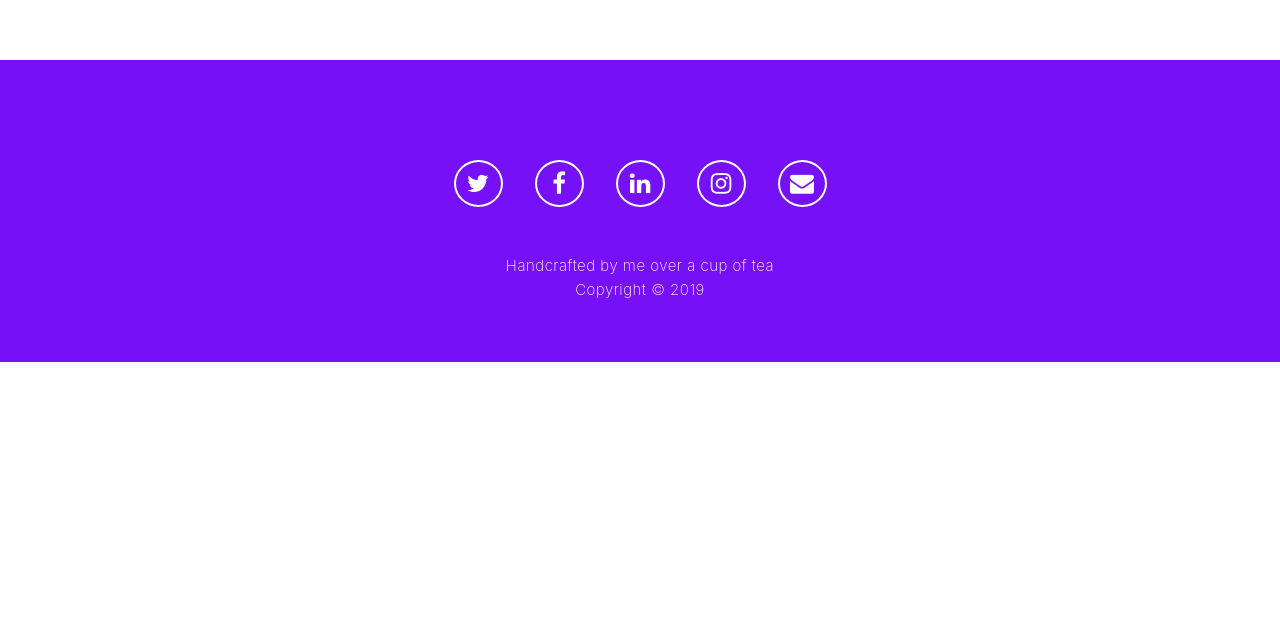
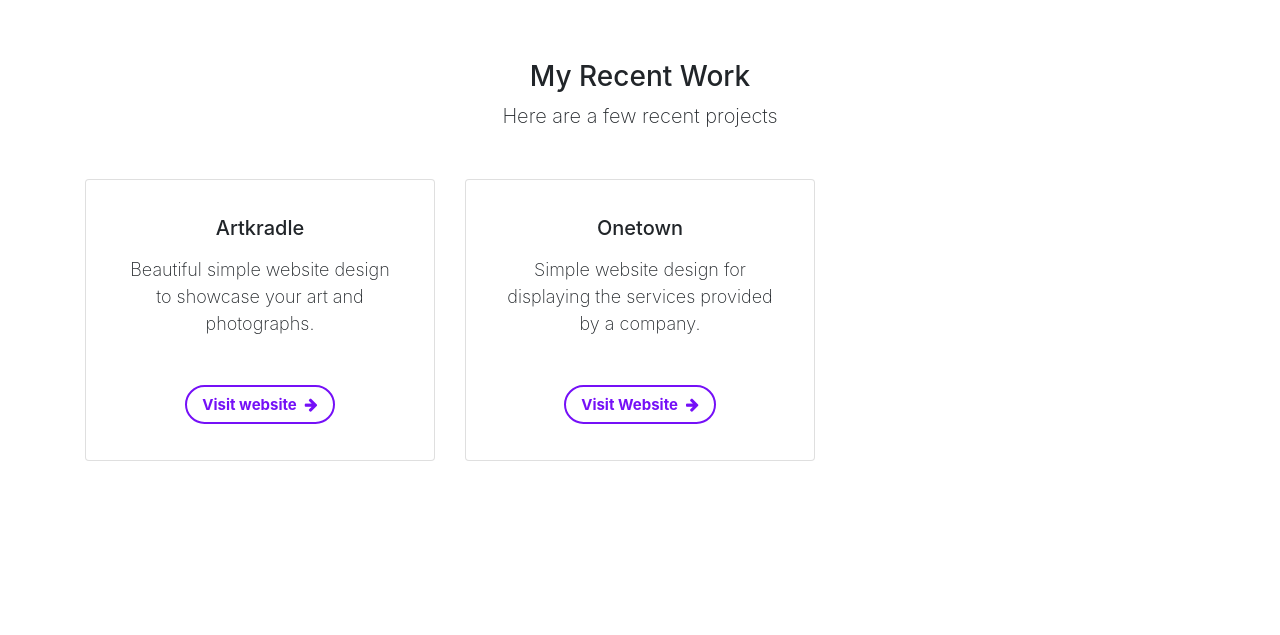
Before and after one commit to ranjanhardik/github-io-profile, a React app: page / in a window 1280 px wide. Shown: the part 1705-2340 px from the top of the page. Before the commit the page ends 2067 px from the top, so only its background shows below. Built offline with nearby package versions, Linux system fonts and the light colour scheme; a web font is replaced by a local one.

Commit message:
Added recent work section (#7)

```diff
--- a/src/App.js
+++ b/src/App.js
@@ -6,6 +6,7 @@ import Timeline from "./components/Timeline";
 import Footer from "./components/Footer";
 import AboutMe from "./components/AboutMe";
 import Expertise from "./components/Expertise";
+import RecentWork from "./components/RecentWork";
 
 function App() {
   return (
@@ -15,6 +16,7 @@ function App() {
       <Introduction />
       <AboutMe />
       <Expertise />
+      <RecentWork />
       {/* <Timeline /> */}
       <Footer />
     </div>
--- a/src/assets/stylesheets/_common.scss
+++ b/src/assets/stylesheets/_common.scss
@@ -3,4 +3,18 @@
 }
 a {
   font-size: $font-size-large;
+  color: $color-base;
+  &:hover {
+    color: $color-base;
+  }
 }
+
+.badge-pill-outline {
+  border: 2px solid $color-base;
+  display: inline-block;
+  padding: 10px 15px;
+  &:hover {
+    background-color: $color-base;
+    color: $color-white;
+  }
+}
--- a/src/assets/stylesheets/components/_expertise.scss
+++ b/src/assets/stylesheets/components/_expertise.scss
@@ -1,5 +1,5 @@
 .expertise {
-  padding-bottom: 200px;
+  padding-bottom: 100px;
   .expertise-content {
     font-size: 20px;
     font-weight: 200;
--- /dev/null
+++ b/src/assets/stylesheets/components/_recent.scss
@@ -0,0 +1,16 @@
+.recent-work {
+  padding-top: 100px;
+  padding-bottom: 200px;
+  .recent-work-content {
+    font-size: 20px;
+    font-weight: 200;
+    .card {
+      .card-body {
+        padding: 2.25rem;
+      }
+      .card-text {
+        font-size: 18px;
+      }
+    }
+  }
+}
--- a/src/assets/stylesheets/components/main.scss
+++ b/src/assets/stylesheets/components/main.scss
@@ -3,4 +3,5 @@
 @import "./about.scss";
 @import "./timeline.scss";
 @import "./expertise.scss";
+@import "./recent.scss";
 @import "./footer.scss";
--- a/src/components/AboutMe.js
+++ b/src/components/AboutMe.js
@@ -6,7 +6,7 @@ class AboutMe extends Component {
       <div className="about-me">
         <div className="container w-50">
           <h3 className="text-center about-me-heading mb-3">About me</h3>
-          <p className="about-me-desc mb-0">
+          <p className="about-me-desc mb-0 text-center">
             Experienced Frontend Engineer with a demonstrated history of working
             in the computer software industry. Skilled in HTML, CSS, JS, SCSS,
             ReactJS, VueJS, Github. Strong engineering professional with a
--- /dev/null
+++ b/src/components/RecentWork.js
@@ -0,0 +1,58 @@
+import React, { Component } from "react";
+
+class RecentWork extends Component {
+  render() {
+    return (
+      <div className="recent-work container">
+        <div className="recent-work-content">
+          <div className="text-center mb-5">
+            <h3>My Recent Work</h3>
+            <p>Here are a few recent projects</p>
+          </div>
+          <div className="row">
+            <div className="col-12 col-md-4">
+              <div class="card">
+                <div class="card-body text-center">
+                  <h5 className="mb-3">Artkradle</h5>
+                  <p className="card-text mb-5">
+                    Beautiful simple website design to showcase your art and
+                    photographs.
+                  </p>
+                  <a
+                    href="https://artkradle.herokuapp.com/index.html"
+                    target="_blank"
+                    class="badge badge-pill badge-pill-outline"
+                  >
+                    Visit website
+                    <i class="fa fa-arrow-right ml-2" aria-hidden="true"></i>
+                  </a>
+                </div>
+              </div>
+            </div>
+            <div className="col-12 col-md-4">
+              <div class="card">
+                <div class="card-body text-center">
+                  <h5 className="mb-3">Onetown</h5>
+                  <p className="card-text mb-5">
+                    Simple website design for displaying the services provided
+                    by a company.
+                  </p>
+                  <a
+                    href="https://websiteresponsive.herokuapp.com/index.html"
+                    target="_blank"
+                    class="badge badge-pill badge-pill-outline"
+                  >
+                    Visit Website
+                    <i class="fa fa-arrow-right ml-2" aria-hidden="true"></i>
+                  </a>
+                </div>
+              </div>
+            </div>
+          </div>
+        </div>
+      </div>
+    );
+  }
+}
+
+export default RecentWork;
```
